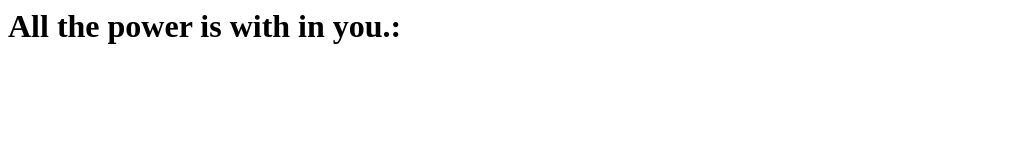
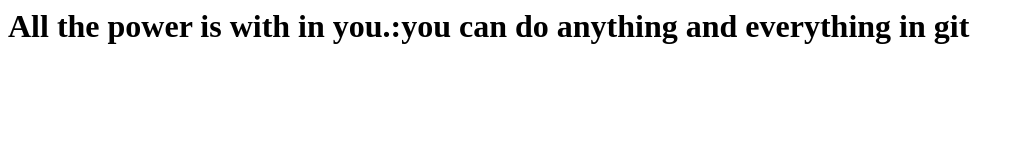
Before and after one commit to vijayasanthipaladug/firstgitrepo, a plain HTML site: page index.html in a window 1280 px wide. Shown: the whole page, without its empty margins (0-1025 px from the left). Drawn offline with Linux system fonts and the light colour scheme.

Commit message:
completed the first quote

```diff
--- a/index.html
+++ b/index.html
@@ -1,5 +1,5 @@
 <html>
 	<body>
-		<h1>All the power is with in you.:</h1>
+		<h1>All the power is with in you.:you can do anything and everything in git</h1>
 	</body>
 </html>
```
